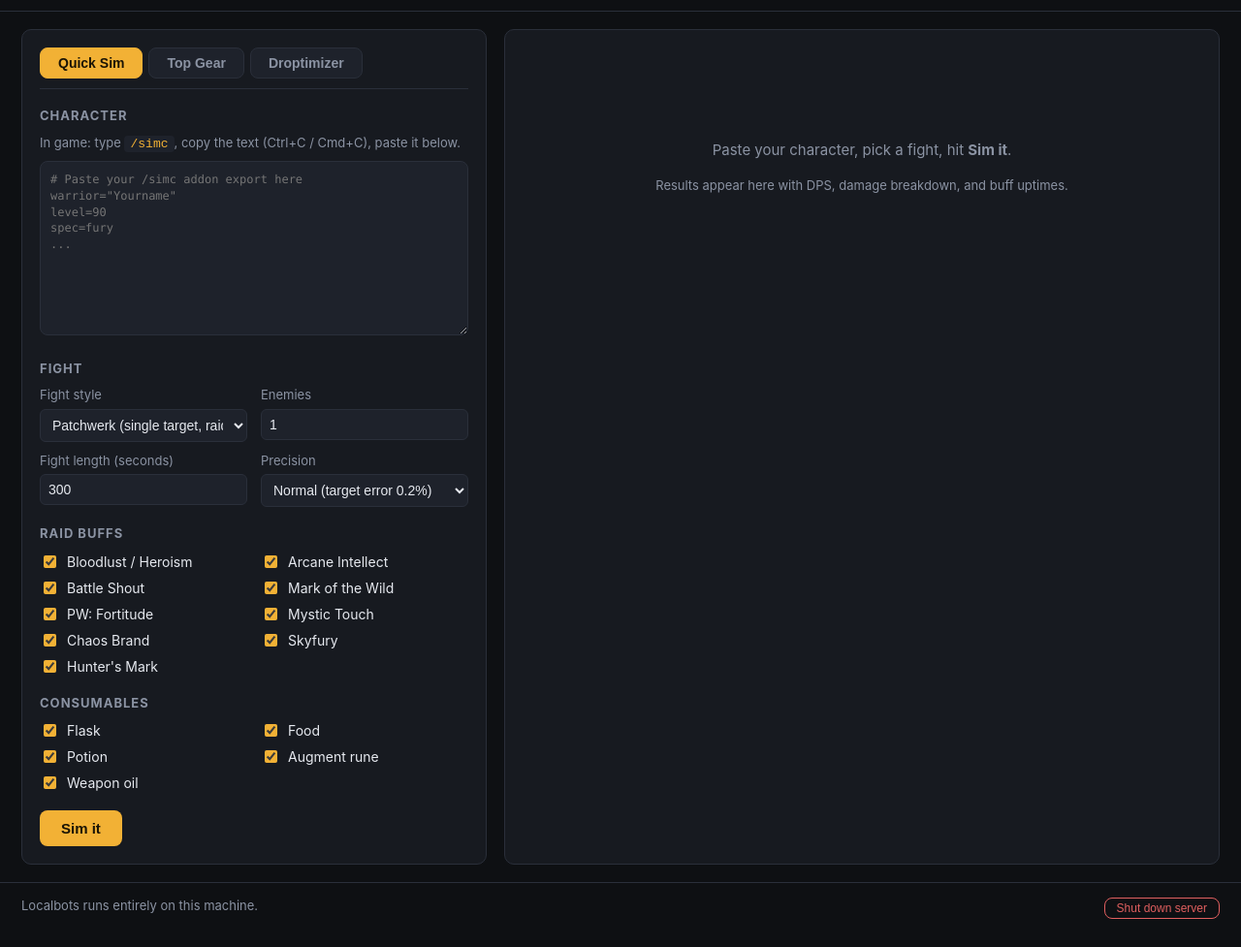
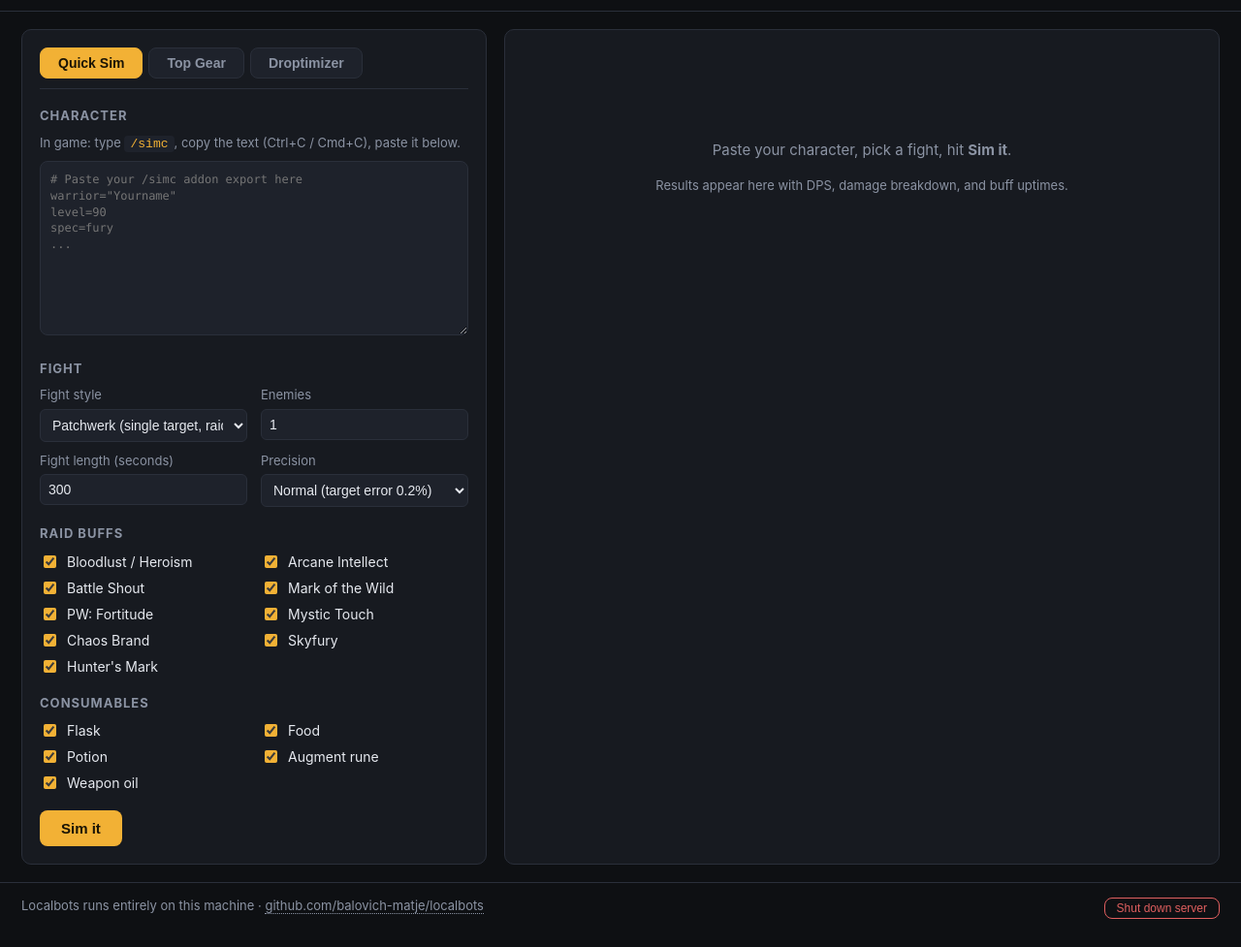
Before and after one commit to balovich-matje/localbots, a website: page public/index.html in a window 1280 px wide. Shown: the part 50-1027 px from the top of the page at 97% size. Drawn offline with Linux system fonts and the light colour scheme; no server answers.

Commit message:
Footer: link to the GitHub repo
Co-Authored-By: Claude Fable 5 <noreply@anthropic.com>

```diff
--- a/public/index.html
+++ b/public/index.html
@@ -231,7 +231,8 @@
   </main>
 
   <footer>
-    <span class="hint">Localbots runs entirely on this machine.</span>
+    <span class="hint">Localbots runs entirely on this machine ·
+      <a class="footer-link" href="https://github.com/balovich-matje/localbots" target="_blank" rel="noopener">github.com/balovich-matje/localbots</a></span>
     <button id="shutdown-button" class="mini danger-outline">Shut down server</button>
   </footer>
 
--- a/public/style.css
+++ b/public/style.css
@@ -393,6 +393,8 @@ button.danger-outline {
   border: 1px solid var(--red);
 }
 button.danger-outline:hover { background: rgba(224, 95, 95, 0.12); }
+.footer-link { color: var(--muted); text-decoration: none; border-bottom: 1px dotted var(--muted); }
+.footer-link:hover { color: var(--accent); border-bottom-color: var(--accent); }
 
 /* --- slot group headers in results --- */
 .slot-group-row td {
```
